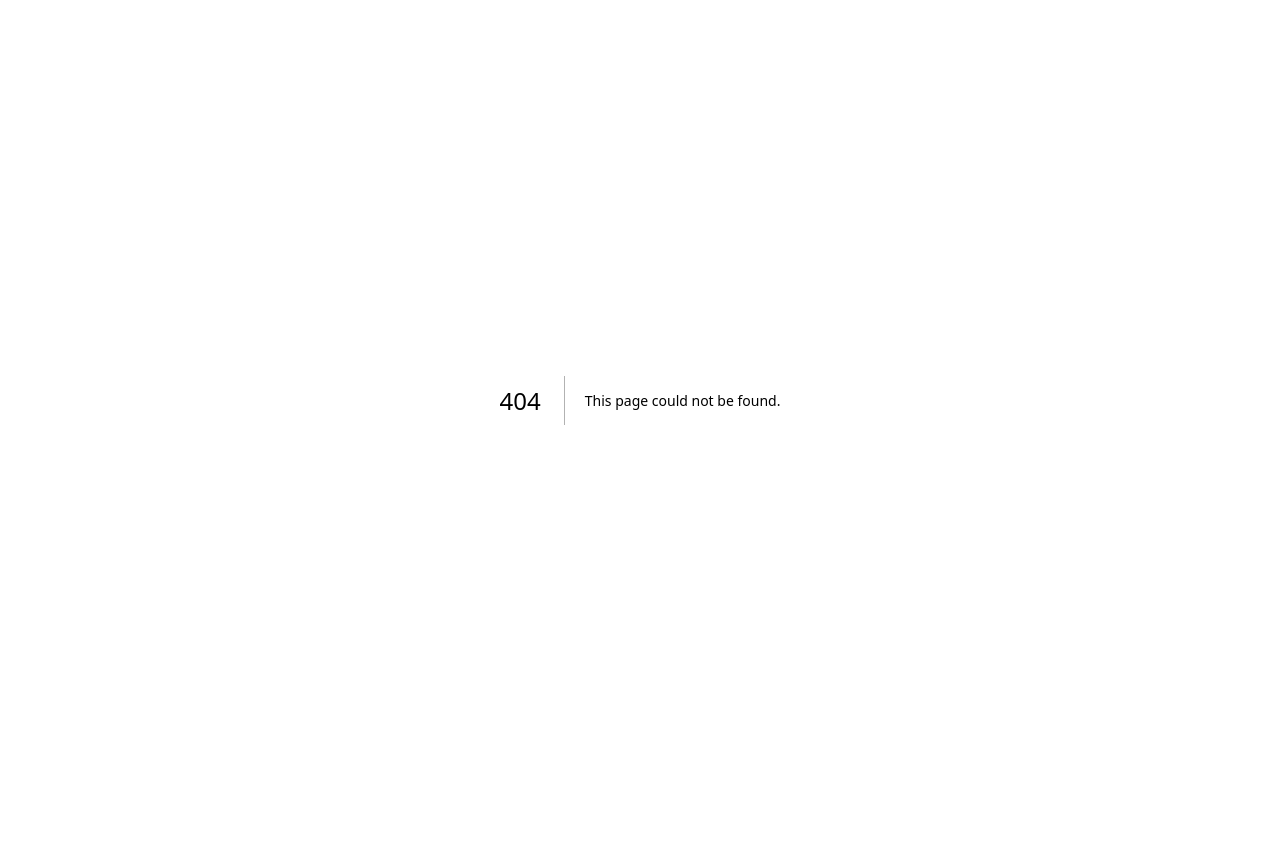
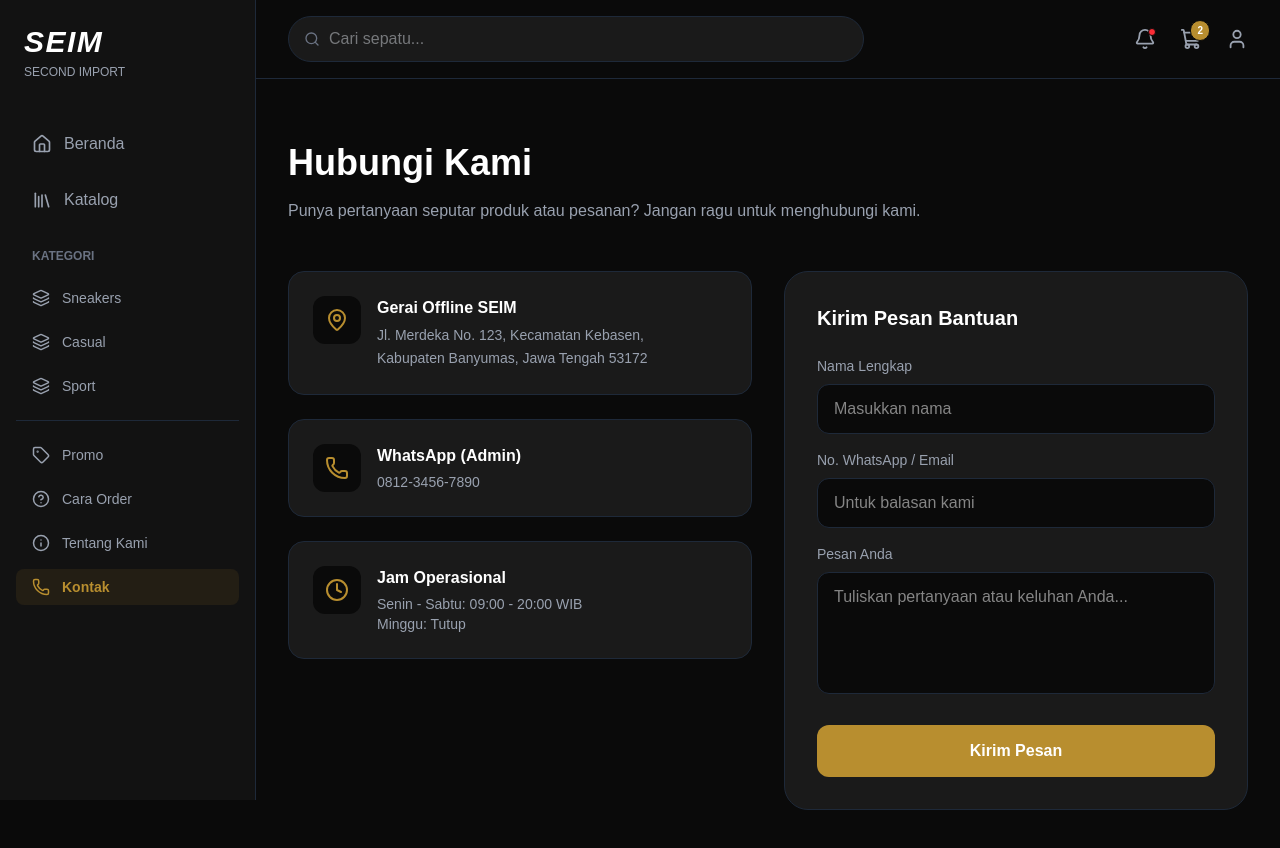
Before and after one commit to kopsus/seim, a Next.js app in the folder frontend/: page /kontak in a window 1280 px wide. Before the commit this address had no page. Shown: the top 848 px of the page. Before the commit the page ends 800 px from the top, so only its background shows below. Built offline with nearby package versions, Linux system fonts and the light colour scheme.

Commit message:
feat : add kontak page

```diff
--- /dev/null
+++ b/frontend/src/app/(public)/kontak/page.tsx
@@ -0,0 +1,103 @@
+import { MapPin, Phone, Clock } from "lucide-react";
+
+export default function KontakPage() {
+  return (
+    <div className="w-full max-w-5xl mx-auto py-8">
+      <div className="mb-12">
+        <h1 className="text-3xl md:text-4xl font-bold text-white mb-4">
+          Hubungi Kami
+        </h1>
+        <p className="text-gray-400">
+          Punya pertanyaan seputar produk atau pesanan? Jangan ragu untuk
+          menghubungi kami.
+        </p>
+      </div>
+
+      <div className="grid grid-cols-1 md:grid-cols-2 gap-8">
+        <div className="space-y-6">
+          <div className="bg-[#1A1A1A] p-6 rounded-2xl border border-gray-800 flex items-start space-x-4">
+            <div className="bg-[#0A0A0A] p-3 rounded-xl text-[#B88E2F]">
+              <MapPin size={24} />
+            </div>
+            <div>
+              <h3 className="font-bold text-white mb-1">Gerai Offline SEIM</h3>
+              <p className="text-sm text-gray-400 leading-relaxed">
+                Jl. Merdeka No. 123, Kecamatan Kebasen,
+                <br />
+                Kabupaten Banyumas, Jawa Tengah 53172
+              </p>
+            </div>
+          </div>
+
+          <div className="bg-[#1A1A1A] p-6 rounded-2xl border border-gray-800 flex items-start space-x-4">
+            <div className="bg-[#0A0A0A] p-3 rounded-xl text-[#B88E2F]">
+              <Phone size={24} />
+            </div>
+            <div>
+              <h3 className="font-bold text-white mb-1">WhatsApp (Admin)</h3>
+              <p className="text-sm text-gray-400">0812-3456-7890</p>
+            </div>
+          </div>
+
+          <div className="bg-[#1A1A1A] p-6 rounded-2xl border border-gray-800 flex items-start space-x-4">
+            <div className="bg-[#0A0A0A] p-3 rounded-xl text-[#B88E2F]">
+              <Clock size={24} />
+            </div>
+            <div>
+              <h3 className="font-bold text-white mb-1">Jam Operasional</h3>
+              <p className="text-sm text-gray-400">
+                Senin - Sabtu: 09:00 - 20:00 WIB
+                <br />
+                Minggu: Tutup
+              </p>
+            </div>
+          </div>
+        </div>
+
+        <div className="bg-[#1A1A1A] p-8 rounded-3xl border border-gray-800">
+          <h2 className="text-xl font-bold text-white mb-6">
+            Kirim Pesan Bantuan
+          </h2>
+          <form className="space-y-4">
+            <div>
+              <label className="block text-sm text-gray-400 mb-2">
+                Nama Lengkap
+              </label>
+              <input
+                type="text"
+                placeholder="Masukkan nama"
+                className="w-full bg-[#0A0A0A] text-white border border-gray-800 rounded-xl px-4 py-3 focus:outline-none focus:border-[#B88E2F] transition-colors"
+              />
+            </div>
+            <div>
+              <label className="block text-sm text-gray-400 mb-2">
+                No. WhatsApp / Email
+              </label>
+              <input
+                type="text"
+                placeholder="Untuk balasan kami"
+                className="w-full bg-[#0A0A0A] text-white border border-gray-800 rounded-xl px-4 py-3 focus:outline-none focus:border-[#B88E2F] transition-colors"
+              />
+            </div>
+            <div>
+              <label className="block text-sm text-gray-400 mb-2">
+                Pesan Anda
+              </label>
+              <textarea
+                rows={4}
+                placeholder="Tuliskan pertanyaan atau keluhan Anda..."
+                className="w-full bg-[#0A0A0A] text-white border border-gray-800 rounded-xl px-4 py-3 focus:outline-none focus:border-[#B88E2F] transition-colors resize-none"
+              ></textarea>
+            </div>
+            <button
+              type="button"
+              className="w-full bg-[#B88E2F] hover:bg-[#9A7526] text-white font-bold py-3.5 rounded-xl transition-colors mt-2"
+            >
+              Kirim Pesan
+            </button>
+          </form>
+        </div>
+      </div>
+    </div>
+  );
+}
```
